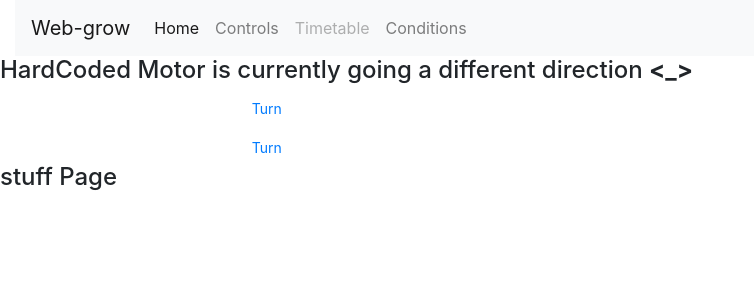
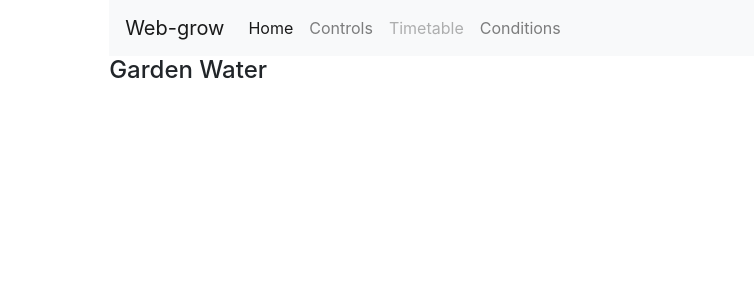
Before and after one commit to McGhie/web-grow, a Flask app: template templates/index.html in a window 1280 px wide. Shown: the top 300 px of the page, without its empty margins (0-754 px from the left). Run offline with Flask 2, Linux system fonts and the light colour scheme; the template is opened without the code that fills it: most values are stand-ins (such as "Sample title", 1, 10 or a date in 2020); some libraries are stand-ins or nearby versions.

Commit message:
first from lblue

```diff
--- a/app.py
+++ b/app.py
@@ -39,6 +39,7 @@
 app = Flask(__name__)
 app.config['SQLALCHEMY_DATABASE_URI'] = 'sqlite:///webgrowdev.sqlite3'
 app.config['SECRET_KEY'] = "random string"
+app.config['SQLALCHEMY_TRACK_MODIFICATIONS'] = False
 
 db = SQLAlchemy(app)
 class webgrowdev(db.Model):
@@ -62,6 +63,7 @@
 
 
 
+
 #////////////////////////////////////////////////////////////
 
 pins = pinboard.pins
@@ -78,6 +80,7 @@
 
 @app.route("/index")
 def main():
+
    # For each pin, read the pin state and store it in the pins dictionary:
    #log(route("/"))
    for pin in pins:
@@ -100,7 +103,8 @@
           pins[pin]['state'] = GPIO.input(pin)
    # Put the pin dictionary into the template data dictionary:
    templateData = {
-      'pins' : pins
+      'pins' : pins,
+
       }
 
    # Pass the template data into the template main.html and return it to the user
@@ -138,6 +142,8 @@
 
    for pin in pins:
       if 'GPIO' in pins[pin]['type']:
+         pins[pin]['state'] = GPIO.input(pin)
+      if 'Pump' in pins[pin]['type']:
          pins[pin]['state'] = GPIO.input(pin)
 
    # Along with the pin dictionary, put the message into the template data dictionary:
@@ -203,5 +209,6 @@
 
 if __name__ == "__main__":
 
+
    db.create_all()
    app.run(host='0.0.0.0', port=8080, debug=True)
--- a/debugFolder/debugStrings.py
+++ b/debugFolder/debugStrings.py
@@ -18,7 +18,7 @@
    9 : {'type' : 'Ground', 'state' : GND},
    10 : {'type' : 'GPIO 15', 'state' : GPIO.LOW},
    11 : {'type' : 'GPIO 17', 'state' : GPIO.LOW},
-   12 : {'type' : 'GPIO 18', 'state' : GPIO.LOW},
+   12 : {'type' : 'Pump', 'state' : GPIO.LOW},
    13 : {'type' : 'GPIO 27', 'state' : GPIO.LOW},
    14 : {'type' : 'Ground', 'state' : GND},
    15 : {'type' : 'GPIO 22', 'state' : GPIO.LOW},
--- a/pinboard.py
+++ b/pinboard.py
@@ -17,7 +17,7 @@
    9 : {'type' : 'Ground', 'state' : GND},
    10 : {'type' : 'GPIO 15', 'state' : GPIO.LOW},
    11 : {'type' : 'GPIO 17', 'state' : GPIO.LOW},
-   12 : {'type' : 'GPIO 18', 'state' : GPIO.LOW},
+   12 : {'type' : 'Pump', 'state' : GPIO.LOW},
    13 : {'type' : 'GPIO 27', 'state' : GPIO.LOW},
    14 : {'type' : 'Ground', 'state' : GND},
    15 : {'type' : 'GPIO 22', 'state' : GPIO.LOW},
--- a/templates/index.html
+++ b/templates/index.html
@@ -5,24 +5,28 @@
 <div class="col-xs-12">
 
 <div class="row">
-<h4>HardCoded Motor is currently going a different direction <strong><_></strong></h4>
-  <div class="col-sm-6 col-sm-offset-3">
-{%if pins[12].state == true %}
-<a href="/12/left" class="btn btn-block btn-lg btn-default" role="button">Turn</a>
-{%elif pins[16].state == true%}
-<a href="/12/right" class="btn btn-block btn-lg btn-default" role="button">Turn</a>
-{%else%}
-<a href="/12/left" class="btn btn-block btn-sm btn-default" role="button">Turn</a>
-<a href="/12/right" class="btn btn-block btn-sm btn-default" role="button">Turn</a>
-{%endif%}
+
+<div class="col-sm-6 col-sm-offset-3">
+<h4>Garden Water</h4>
+
+
+
+ {% if 'Pump' in pins[12].type %}
+    <div class="row pump">
+ {% if pins[12].state == true %}
+     <h2>{{ pins[12].type }} is currently <strong>on</strong>
+    <a href="/12/off" class="btn btn-block btn-lg btn-default" role="button">Turn off</a>
+</h2>
+ {% else %}
+         <h2>{{ pins[12].type }} is currently <strong>off</strong>
+         <a href="/12/on" class="btn btn-block btn-lg btn-primary" role="button">Turn on</a></h2>
+{% endif %}
 </div>
+ {% endif %}
+
+
+
 </div>
-
-<div class="row">
-<h4 class="col-xs-6">
-stuff  Page
-</h4>
-
 </div>
 
 </div>
--- a/templates/main.html
+++ b/templates/main.html
@@ -10,8 +10,8 @@
 </head>
 
 
-<body>
-  <div class="col-xs-12 col-sm-offset-1 col-sm-10">
+<body class="row col-xs-12 justify-content-xs-center">
+  <div class="col-xs-12 col-sm-10 offset-sm-1">
 
   {% include "nav.html" %}
 
```
Also changed, not shown: py/clock.py (added, +14 -0 lines).
